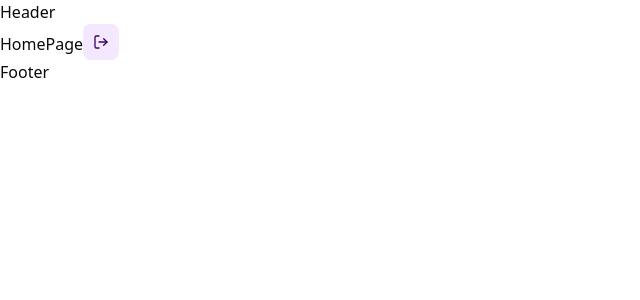
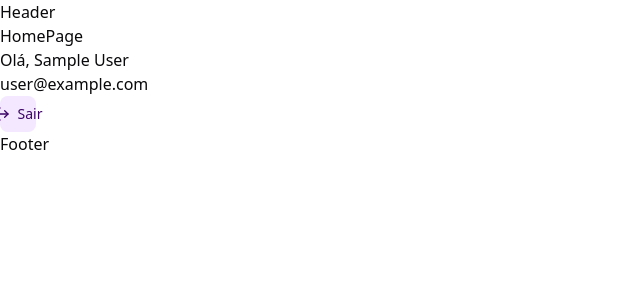
Before and after one commit to tatyanepgoncalves/mindshelf, a React (Vite) app: page /home in a window 1280 px wide. Shown: the top 300 px of the page, without its empty margins (0-640 px from the left). Built offline with nearby package versions, Linux system fonts and the light colour scheme; no server answers; sample sign-in values are in the browser's storage.

Commit message:
feat: create route protection

```diff
--- /dev/null
+++ b/src/contexts/AuthContext.tsx
@@ -0,0 +1,46 @@
+import { onAuthStateChanged, type User } from 'firebase/auth'
+import {
+  createContext,
+  type ReactNode,
+  useContext,
+  useEffect,
+  useState,
+} from 'react'
+import { auth } from '@/services/firebaseConnection'
+
+// biome-ignore lint/style/useConsistentTypeDefinitions: it's necessary
+interface AuthContextData {
+  user: User | null
+  loading: boolean
+  signed: boolean
+}
+
+const AuthContext = createContext({} as AuthContextData)
+
+export function AuthProvider({ children }: { children: ReactNode }) {
+  const [user, setUser] = useState<User | null>(null)
+  const [loading, setLoading] = useState(true)
+
+  useEffect(() => {
+    // Monitora o estado do usuário no Firebase (F5, login, logout)
+    const unsub = onAuthStateChanged(auth, (user) => {
+      if (user) {
+        setUser(user)
+      } else {
+        setUser(null)
+      }
+      setLoading(false)
+    })
+
+    return () => unsub()
+  }, [])
+
+  return (
+    <AuthContext.Provider value={{ user, loading, signed: !!user }}>
+      {children}
+    </AuthContext.Provider>
+  )
+}
+
+// Hook personalizado para facilitar o uso
+export const useAuth = () => useContext(AuthContext)
--- a/src/hooks/useSignup.ts
+++ b/src/hooks/useSignup.ts
@@ -43,7 +43,7 @@ export const useSignup = () => {
       })
 
       toast.success(
-        `${username} cadastrado com sucesso! Bem-vindo(a) ao MindShelf.`
+        `Usuário cadastrado com sucesso! Bem-vindo(a) ao MindShelf, ${username}.`
       )
 
       // Limpeza dos campos e navegação.
--- a/src/pages/HomePage.tsx
+++ b/src/pages/HomePage.tsx
@@ -1,15 +1,36 @@
+import { signOut } from 'firebase/auth'
 import { LogOut } from 'lucide-react'
-import { Link } from 'react-router-dom'
+import { useNavigate } from 'react-router-dom'
+import { toast } from 'sonner'
 import { Button } from '@/components/ui/button'
+import { useAuth } from '@/contexts/AuthContext'
+import { auth } from '@/services/firebaseConnection'
 
 export default function HomePage() {
+  // Pega os dados globais do usuário
+  const { user } = useAuth()
+  const navigate = useNavigate()
+
+  // Função de Logout
+  function handleLogout() {
+    toast.promise(signOut(auth), {
+      loading: 'Encerrando sessão...',
+      success: () => {
+        navigate('/')
+        return 'Até a próxima! 👋'
+      },
+      error: 'Ops! Ocorreu um erro ao sair.',
+    })
+  }
+
   return (
     <div>
       HomePage
-      <Button size="icon">
-        <Link to="/">
-          <LogOut />
-        </Link>
+      <h2>Olá, {user?.displayName || 'Usuário'}</h2>
+      <p>{user?.email}</p>
+      <Button onClick={handleLogout} size="icon">
+        <LogOut />
+        Sair
       </Button>
     </div>
   )
--- a/src/routes/AppProvider.tsx
+++ b/src/routes/AppProvider.tsx
@@ -6,9 +6,11 @@ import {
 } from 'react-router-dom'
 import { Toaster } from 'sonner'
 import Layout from '@/components/layout/private/Layout'
+import { AuthProvider } from '@/contexts/AuthContext'
 import HomePage from '@/pages/HomePage'
 import LoginPage from '@/pages/LoginPage'
 import SignupPage from '@/pages/SignupPage'
+import Private from './Private'
 
 const router = createBrowserRouter(
   createRoutesFromElements(
@@ -17,7 +19,14 @@ const router = createBrowserRouter(
       <Route element={<SignupPage />} path="/cadastrar" />
 
       <Route element={<Layout />} path="/">
-        <Route element={<HomePage />} index path="home" />
+        <Route
+          element={
+            <Private>
+              <HomePage />
+            </Private>
+          }
+          path="home"
+        />
       </Route>
     </>
   )
@@ -25,9 +34,9 @@ const router = createBrowserRouter(
 
 export default function AppProvider() {
   return (
-    <>
+    <AuthProvider>
       <RouterProvider router={router} />
-      <Toaster position="top-center" />
-    </>
+      <Toaster position="top-center" richColors />
+    </AuthProvider>
   )
 }
--- /dev/null
+++ b/src/routes/Private.tsx
@@ -0,0 +1,22 @@
+import type { ReactNode } from 'react'
+import { Navigate } from 'react-router-dom'
+import { useAuth } from '@/contexts/AuthContext'
+
+export default function Private({ children }: { children: ReactNode }) {
+  const { signed, loading } = useAuth()
+
+  if (loading) {
+    return (
+      <div className="flex h-screen items-center justify-center">
+        <p>Carregando...</p>
+      </div>
+    )
+  }
+
+  if (!signed) {
+    // Se não está logado, manda para a página de login
+    return <Navigate to="/" />
+  }
+
+  return children
+}
```
Also changed, not shown: 1 other file (tests, documents, lock files or other folders).
